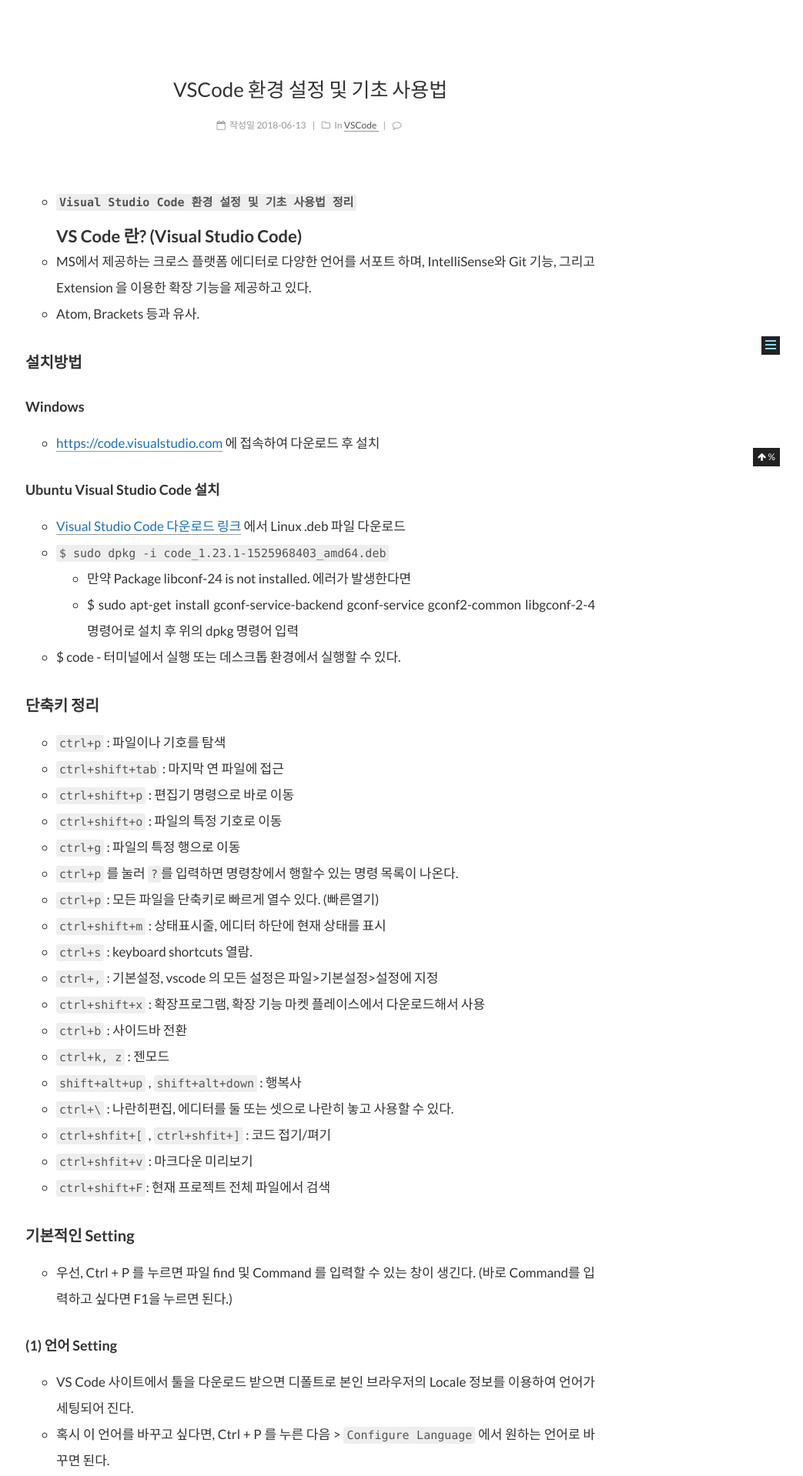
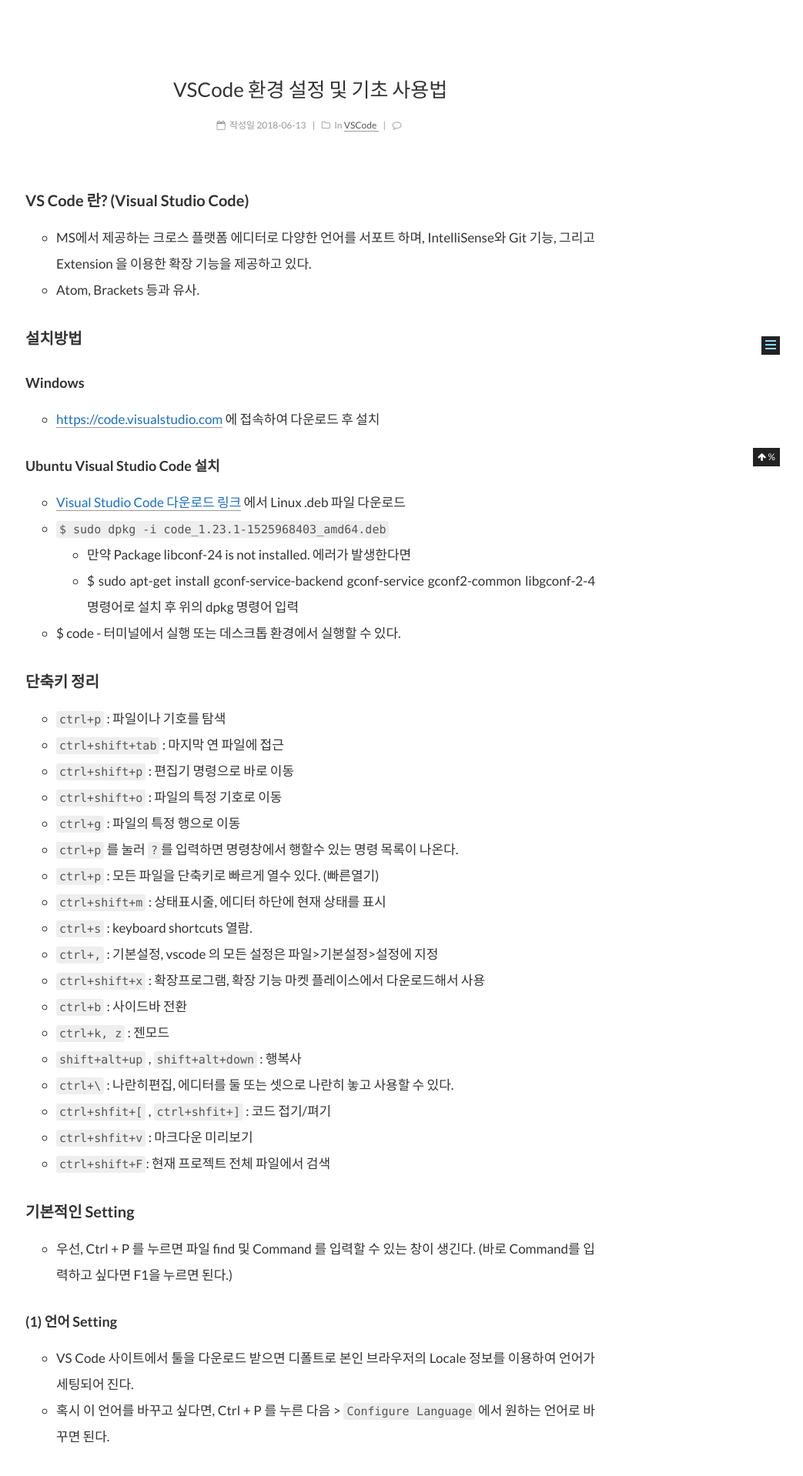
Before and after one commit to gwonsungjun/gwonsungjun.github.io, a Jekyll site: the page built from _posts/2018-06-13-vscodeSetting.md, in a window 1280 px wide. Shown: the part 394-2312 px from the top of the page at 77% size, without its empty margins (237-1280 px from the left). Built offline with Jekyll 4.4.1, drawn with Linux system fonts in a browser that asks for light colours; comment, search, counter and statistics services are not loaded.

Commit message:
Post layout Test

```diff
--- a/_posts/2018-06-13-vscodeSetting.md
+++ b/_posts/2018-06-13-vscodeSetting.md
@@ -7,9 +7,8 @@
 - vscode
 category: VSCode
 ---
-- `Visual Studio Code 환경 설정 및 기초 사용법 정리`
----
-# VS Code 란? (Visual Studio Code)
+
+## VS Code 란? (Visual Studio Code)
 - MS에서 제공하는 크로스 플랫폼 에디터로 다양한 언어를 서포트 하며, IntelliSense와 Git 기능, 그리고 Extension 을 이용한 확장 기능을 제공하고 있다.
 - Atom, Brackets 등과 유사.
 
```
